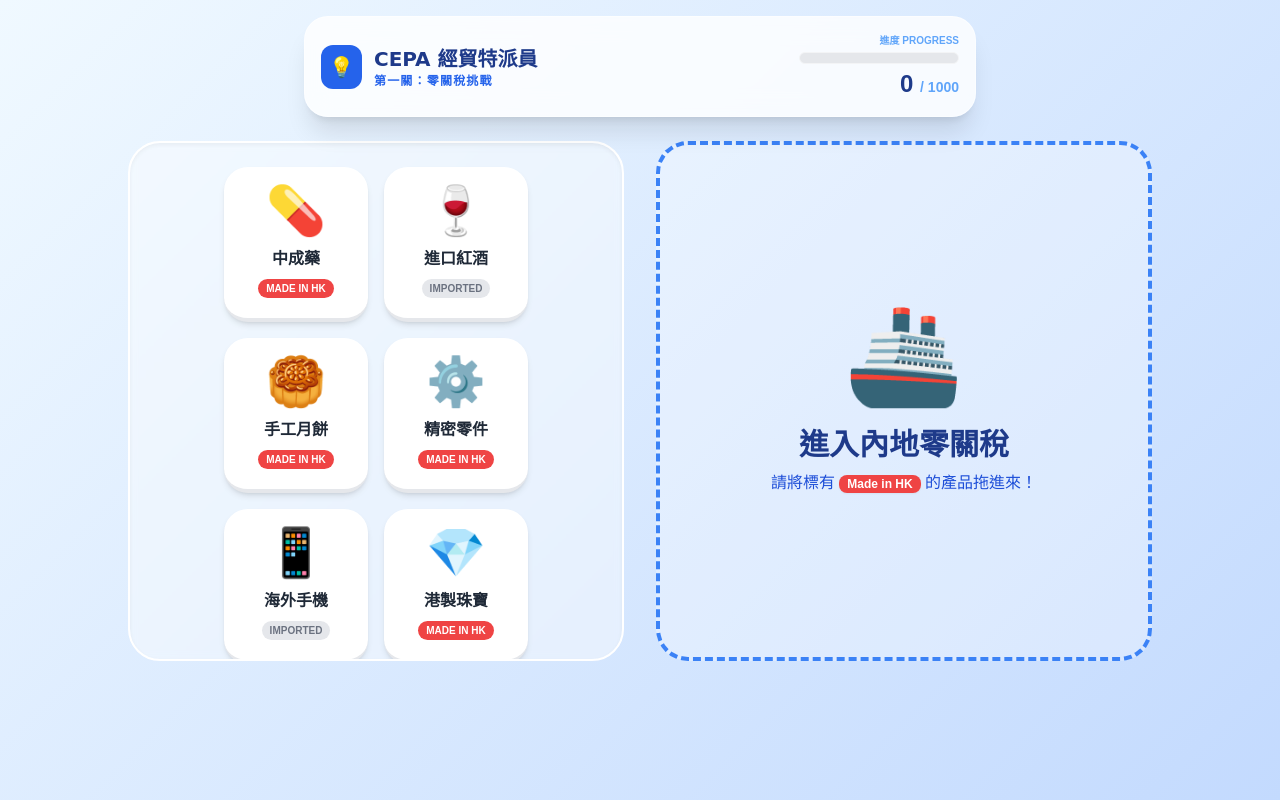
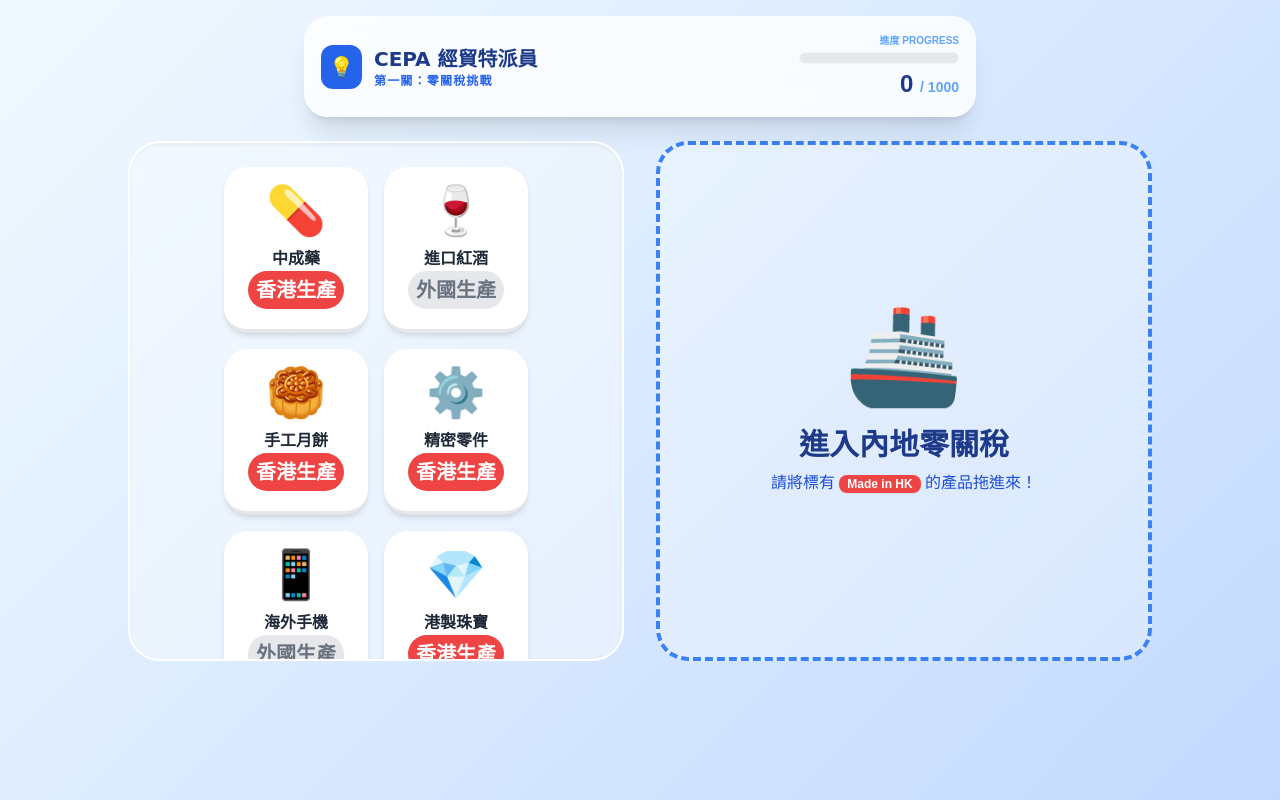
Before and after one commit to Fhmslik/4-sem3-CEPA, a plain HTML site: page index.html in a window 1280 px wide. Drawn offline with nearby package versions, Linux system fonts and the light colour scheme; a web font is replaced by a local one.

Commit message:
Enlarge badge font size to 200% - show 香港生產 and 外國生產

```diff
--- a/index.html
+++ b/index.html
@@ -53,6 +53,12 @@
             position: relative;
             overflow: hidden;
             font-family: 'Microsoft JhengHei', '微軟正黑體', sans-serif;
+        }
+
+        .badge-large {
+            font-size: 20px !important;
+            padding: 4px 8px !important;
+            font-weight: bold;
         }
 
         @keyframes pulse-orange {
@@ -204,8 +210,8 @@
                 card.innerHTML = `
                     <div class="text-5xl mb-3">${item.icon}</div>
                     <span class="text-base font-bold text-gray-800">${item.name}</span>
-                    <div class="mt-2 text-[10px] ${item.isHK ? 'bg-red-500 text-white' : 'bg-gray-200 text-gray-500'} px-2 py-0.5 rounded-full font-black uppercase">
-                        ${item.isHK ? 'Made in HK' : 'Imported'}
+                    <div class="badge-large ${item.isHK ? 'bg-red-500 text-white' : 'bg-gray-200 text-gray-500'} rounded-full">
+                        ${item.isHK ? '香港生產' : '外國生產'}
                     </div>
                 `;
                 card.addEventListener('dragstart', (e) => {
```
